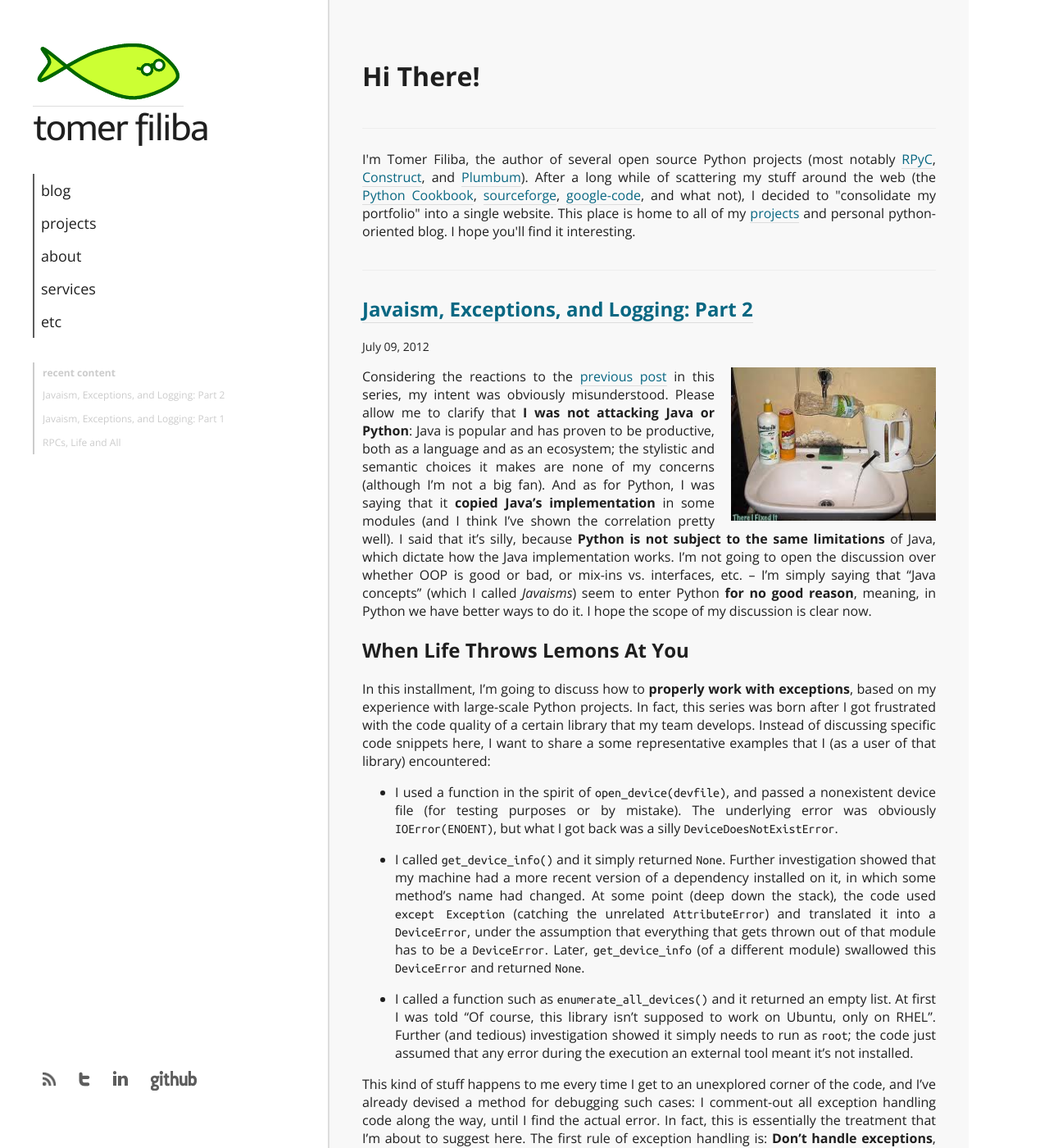
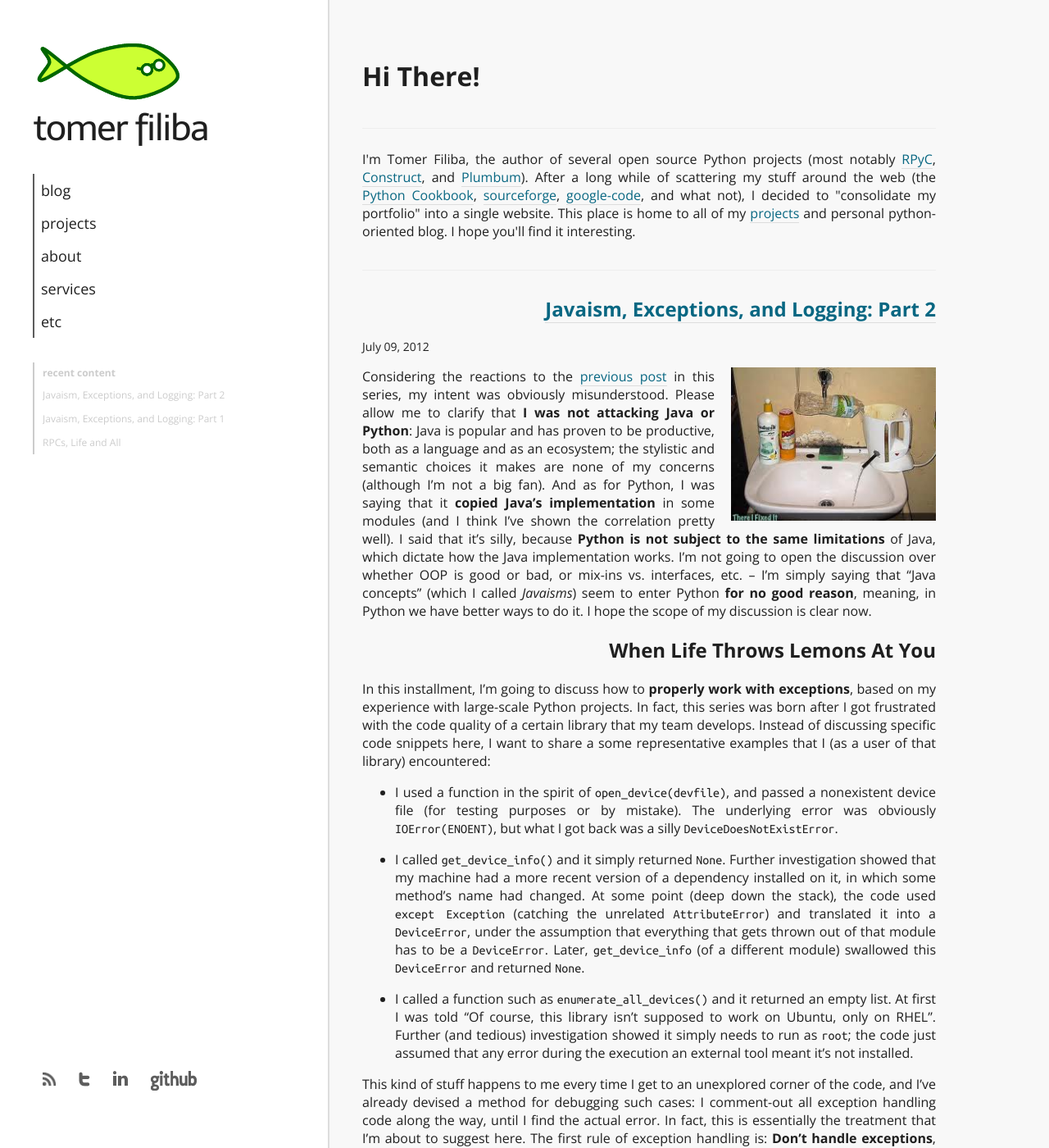
Before and after one commit to tomerfiliba/tomerfiliba.github.io, a Jekyll site: the page built from index.html, in a window 1280 px wide and 1400 px high. Shown: the whole window at 82% size. Built offline with Jekyll 4.4.1, drawn with Linux system fonts in a browser that asks for light colours; Markdown is read by kramdown in place of the engine named in the settings.

Commit message:
new design

```diff
--- a/_layouts/default.html
+++ b/_layouts/default.html
@@ -90,7 +90,8 @@
         </div>
     </div>
 
-    <div id="main" {% if page.rtl %}dir="rtl"{% endif %}>
+    <div id="main">
+        <div id="content" {% if page.rtl %}dir="rtl"{% endif %}>
             <!--div id="socialbox"></div-->
 
             <div class="section">
@@ -122,6 +123,7 @@
             </div>
             {% endunless %}
             {% endif %}
+        </div>
 
         <div id="footer">
             The content of this site is published under
--- a/static/css/theme.css
+++ b/static/css/theme.css
@@ -22,11 +22,6 @@
     border-right: 2px solid #ddd;
 }
 
-h1, h2, h3, h4, h5 {
-    /*font-family: 'Open Sans', 'Trebuchet MS', sans-serif;*/
-    text-align: left;
-}
-
 a, a:active, a:visited, a:link {
     color: #086782;
     text-decoration: none;
@@ -35,14 +30,6 @@
 
 a:hover {
     color: #ED9D13;
-}
-
-a img, a h1, a h2, a h3, a h4, a h5 {
-    border: none;
-}
-
-img {
-    max-width: 100%;
 }
 
 
@@ -57,11 +44,15 @@
     width: 300px;
     margin: 0;
     padding: 50px 0 0 40px;
-    /*font-family: 'Open Sans', sans-serif;*/
+    font-family: 'Open Sans', 'Trebuchet MS', sans-serif;
 }
 
 #logobox {
     padding-bottom: 30px;
+}
+
+#logobox a {
+    border: none;
 }
 
 #logobox a {
@@ -107,6 +98,10 @@
 #navigation div.menuitem a {
     font-size: 18px;
     color: #1f1f1f;
+}
+
+#navigation div.menuitem a.selected {
+    font-weight: bold;
 }
 
 #navigation div.menuitem:hover {
@@ -204,12 +199,34 @@
     top: 0;
     margin: 0;
     padding: 0;
+    padding-bottom: 60px;
     background: #f8f8f8;
     border-left: 2px solid #ddd;
+    min-height: 100%;
+}
+
+#content {
     min-width: 100px;
     max-width: 700px;
     text-align: justify;
     padding: 40px 40px 20px 40px;
+}
+
+#content h1, h2, h3, h4, h5 {
+    font-family: 'Open Sans', 'Trebuchet MS', sans-serif;
+    text-align: left;
+}
+
+#content[dir="rtl"] h1, h2, h3, h4, h5 {
+    text-align: right;
+}
+
+#content a img, a h1, a h2, a h3, a h4, a h5 {
+    border: none;
+}
+
+#content img {
+    max-width: 100%;
 }
 
 #main div.section {
@@ -234,7 +251,7 @@
     padding-bottom: 10px;
 }
 
-#main[dir="rtl"] img.blog-post-image {
+#content[dir="rtl"] img.blog-post-image {
     float: left;
     padding-right: 20px;
     padding-left: 0;
@@ -243,6 +260,9 @@
 #footer {
     font-size: 14px;
     padding: 10px 0 30px 0;
+    position: absolute;
+    bottom: 0px;
+    border-top: 3px solid #eee;
 }
 
 
@@ -321,9 +341,16 @@
         top: auto;
         right: auto;
         border: none;
+    }
+
+    #content {
         width: auto;
         padding: 20px 10px 40px 10px;
         border: none;
+    }
+
+    #navigation {
+        text-align: center;
     }
 
     #navigation div.menuitem {
```
Lines whose indentation alone changed are shown as unchanged.
